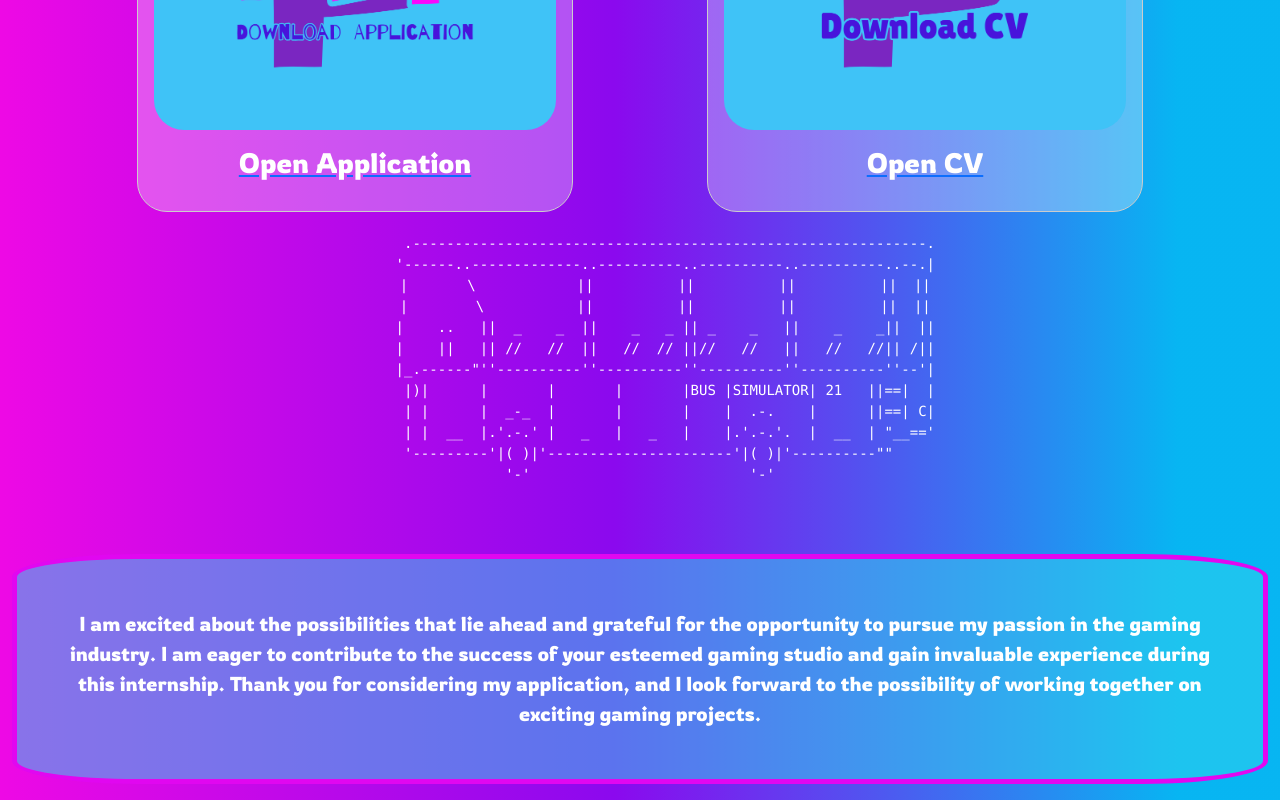
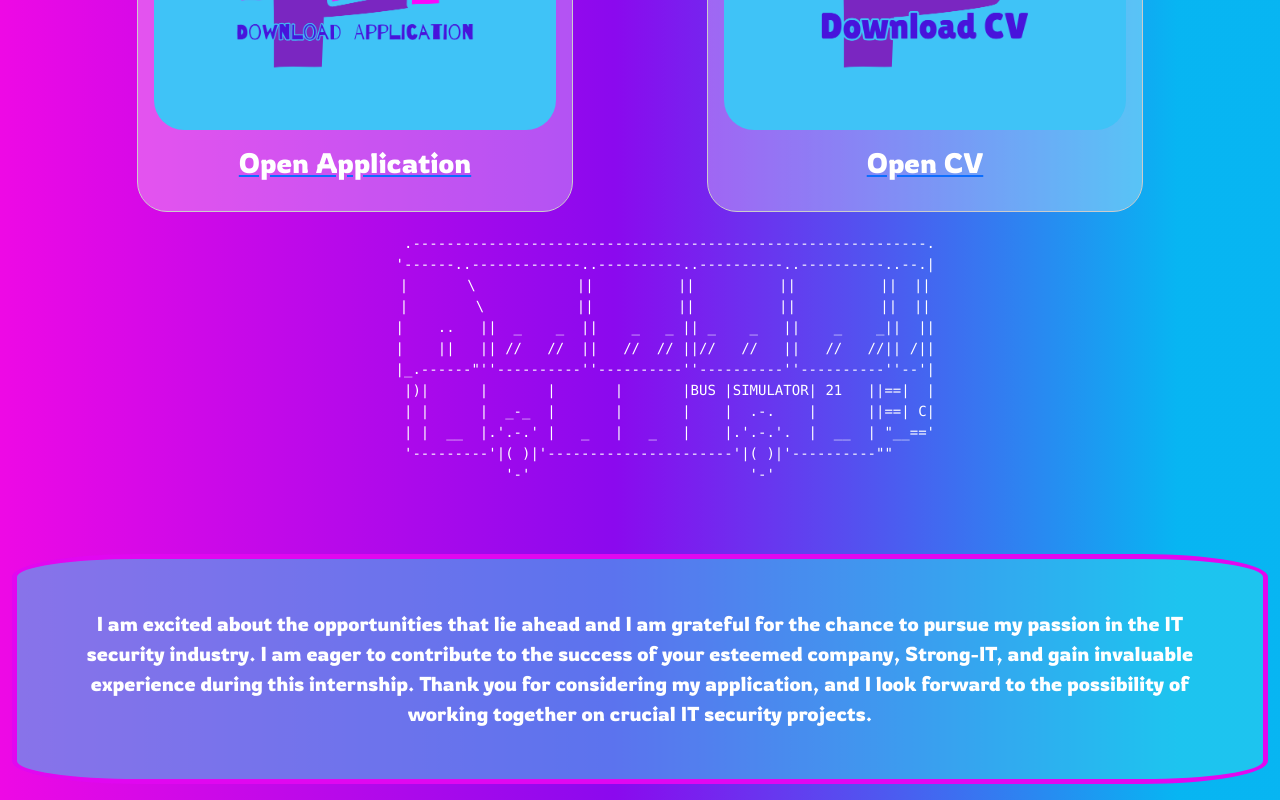
Before and after one commit to PrennerProducts/WebsiteStrongITBewerbung, a React (Create React App) app: page / in a window 1280 px wide. Shown: the part 5103-5903 px from the top of the page. Built offline with nearby package versions, Linux system fonts and the light colour scheme; a web font is replaced by a local one.

Commit message:
init StrongIT Website

```diff
--- a/src/components/pages/Downloads.jsx
+++ b/src/components/pages/Downloads.jsx
@@ -1,8 +1,8 @@
-import React from "react";
-import "../../App.css";
-import MyCard from "../MyCard";
-import "./Downloads.css";
-import AsciiBus from "../AsciiBus";
+import React from 'react';
+import '../../App.css';
+import MyCard from '../MyCard';
+import './Downloads.css';
+import AsciiBus from '../AsciiBus';
 
 // import Contact from './Contact';
 // import Gallerie from './Gallerie';
@@ -44,28 +44,19 @@ function Downlaods() {
       <div className="bus">
         <AsciiBus />
       </div>
-      <div className="row mt-5" style={{ width: "100%", margin: "auto" }}>
+      <div className="row mt-5" style={{ width: '100%', margin: 'auto' }}>
         <div className="col">
           <p className="goalsfooter">
-            I am excited about the possibilities that lie ahead and grateful for
-            the opportunity to pursue my passion in the gaming industry. I am
-            eager to contribute to the success of your esteemed gaming studio
-            and gain invaluable experience during this internship. Thank you for
-            considering my application, and I look forward to the possibility of
-            working together on exciting gaming projects.
+            I am excited about the opportunities that lie ahead and I am
+            grateful for the chance to pursue my passion in the IT security
+            industry. I am eager to contribute to the success of your esteemed
+            company, Strong-IT, and gain invaluable experience during this
+            internship. Thank you for considering my application, and I look
+            forward to the possibility of working together on crucial IT
+            security projects.
           </p>
         </div>
       </div>
-      {/* <div className="goalscontainer down">
-        <p className="goalsfooter">
-          I am excited about the possibilities that lie ahead and grateful for
-          the opportunity to pursue my passion in the gaming industry. I am
-          eager to contribute to the success of your esteemed gaming studio and
-          gain invaluable experience during this internship. Thank you for
-          considering my application, and I look forward to the possibility of
-          working together on exciting gaming projects.
-        </p>
-      </div> */}
     </div>
   );
 }
```
